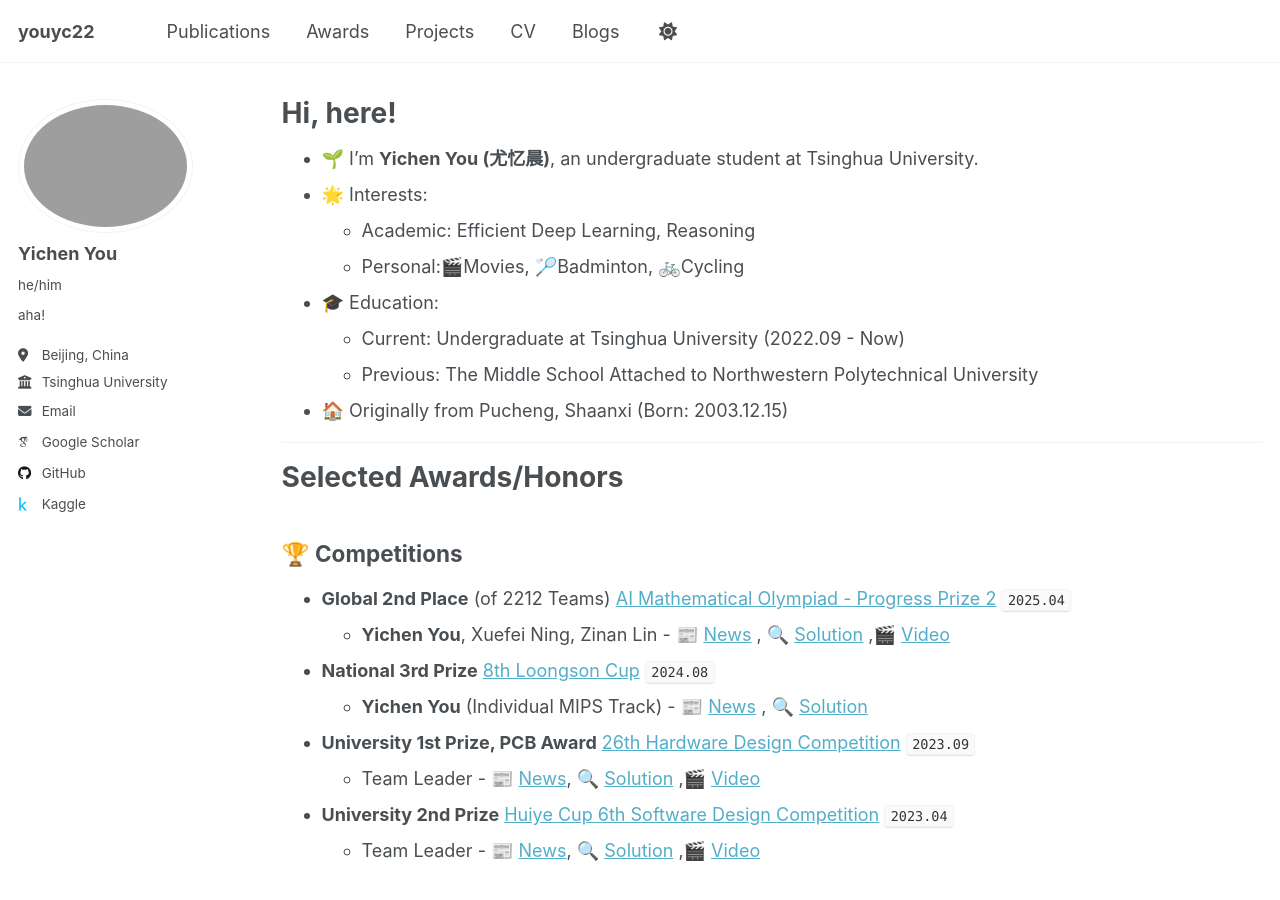
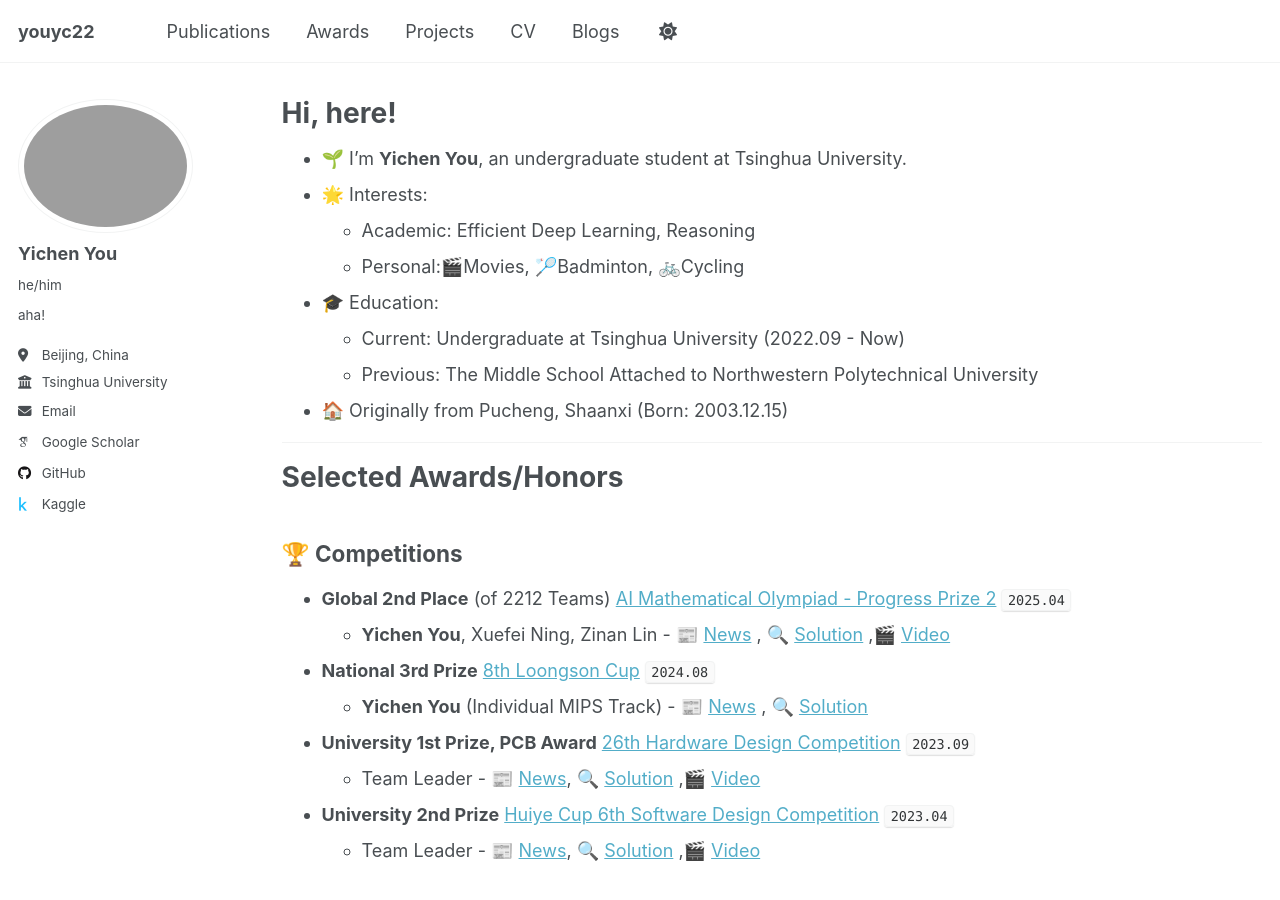
Before and after one commit to youyc22/youyc22.github.io.backup, a Jekyll site: the page built from _pages/about.md, in a window 1280 px wide and 900 px high. Built offline with Jekyll 4.4.1, drawn with Linux system fonts in a browser that asks for light colours; some web fonts are replaced; comment, search, counter and statistics services are not loaded.

Commit message:
Update about.md

```diff
--- a/_pages/about.md
+++ b/_pages/about.md
@@ -12,7 +12,7 @@ redirect_from:
 
 <!-- 👀 Views: <span id="busuanzi_value_site_pv"></span> / 👥 Visitors: <span id="busuanzi_value_site_uv"></span> -->
 
-- 🌱 I'm **Yichen You (尤忆晨)**, an undergraduate student at Tsinghua University.
+- 🌱 I'm **Yichen You**, an undergraduate student at Tsinghua University.
 - 🌟 Interests:
   - Academic: Efficient Deep Learning, Reasoning
   - Personal:🎬Movies, 🏸Badminton, 🚲Cycling
```
